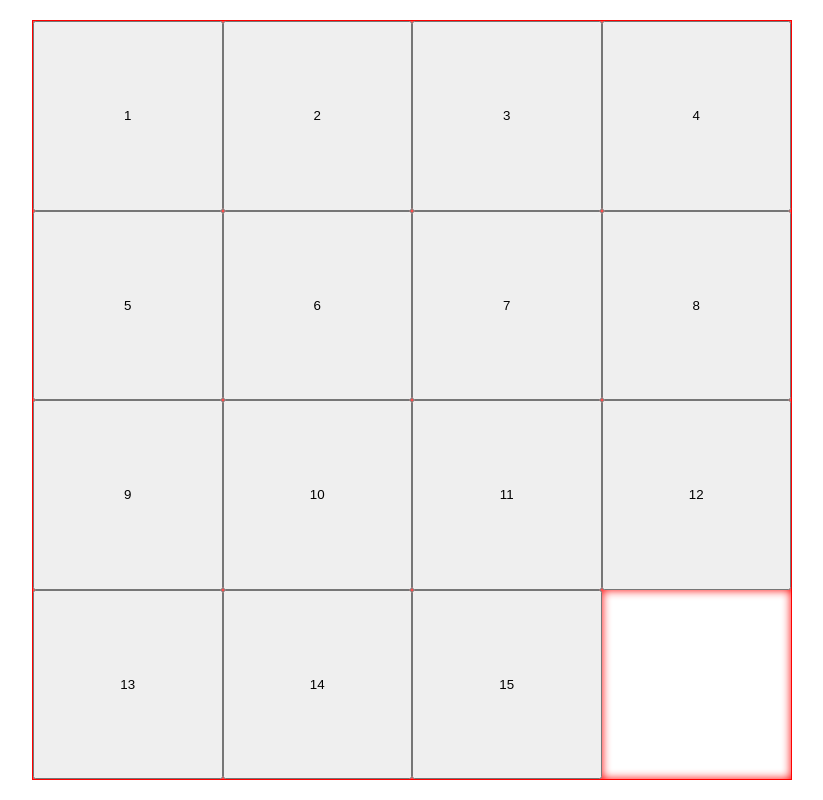
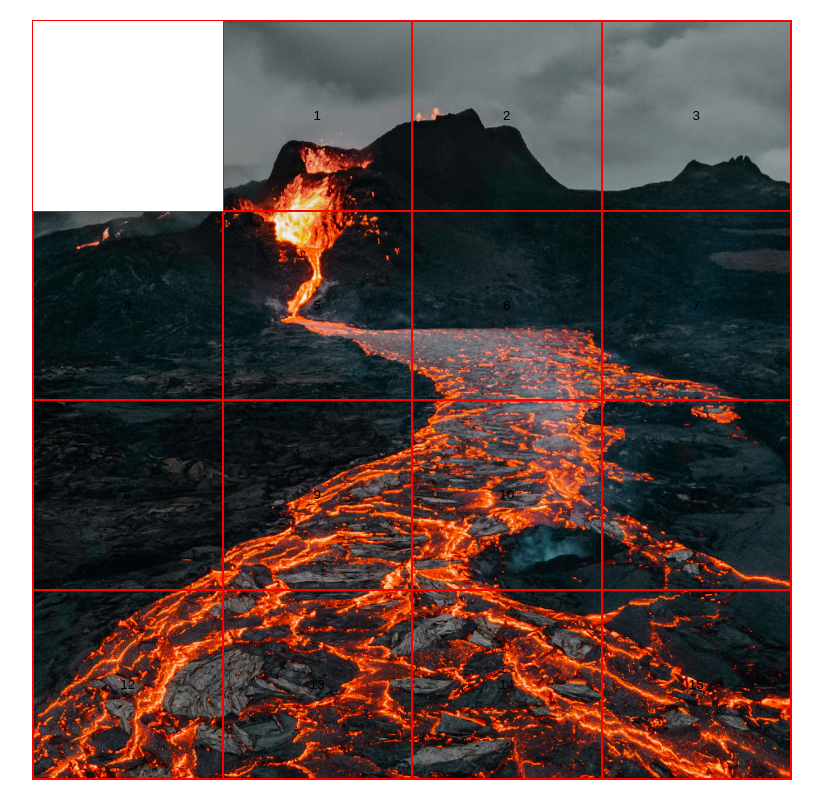
Before and after one commit to bence-toth/daniel-klotski, a React (Create React App) app: page / in a window 1280 px wide. Shown: the whole page, without its empty margins (228-1051 px from the left). Built offline with nearby package versions, Linux system fonts and the light colour scheme.

Commit message:
Rendered tiles

```diff
--- a/src/Klotski.css
+++ b/src/Klotski.css
@@ -18,12 +18,10 @@
   flex-direction: row;
 }
 
-.klotski .tile {
-  box-shadow: 0 0 10px inset red;
-}
-
 .klotski .tile button {
   width: 100%;
   height: 100%;
   cursor: pointer;
+  border: 0;
+  box-shadow: 0 0 0 1px inset red;
 }
--- a/src/Klotski.tsx
+++ b/src/Klotski.tsx
@@ -32,7 +32,7 @@ type KlotskiAction = MoveInDirectionAction | MoveTileAction;
 const shuffleTiles = (size: number) =>
   Array(size ** 2)
     .fill(null)
-    .map((_, index) => index + 1)
+    .map((_, index) => index)
     .reduce(
       (carry: number[][], _, index, original) =>
         index % size === 0
@@ -81,7 +81,19 @@ const Klotski = ({ size, image }: KlotskiProps) => {
                 className="tile"
                 style={{ width: `${100 / size}%` }}
               >
-                {tile !== size ** 2 && <button>{tile}</button>}
+                {tile !== 0 && (
+                  <button
+                    style={{
+                      backgroundImage: `url(${image})`,
+                      backgroundSize: `${size * 100}%`,
+                      backgroundPosition: `${
+                        100 * ((tile % size) / (size - 1))
+                      }% ${(100 * Math.floor(tile / size)) / (size - 1)}%`,
+                    }}
+                  >
+                    {tile}
+                  </button>
+                )}
               </div>
             ))}
           </div>
```
